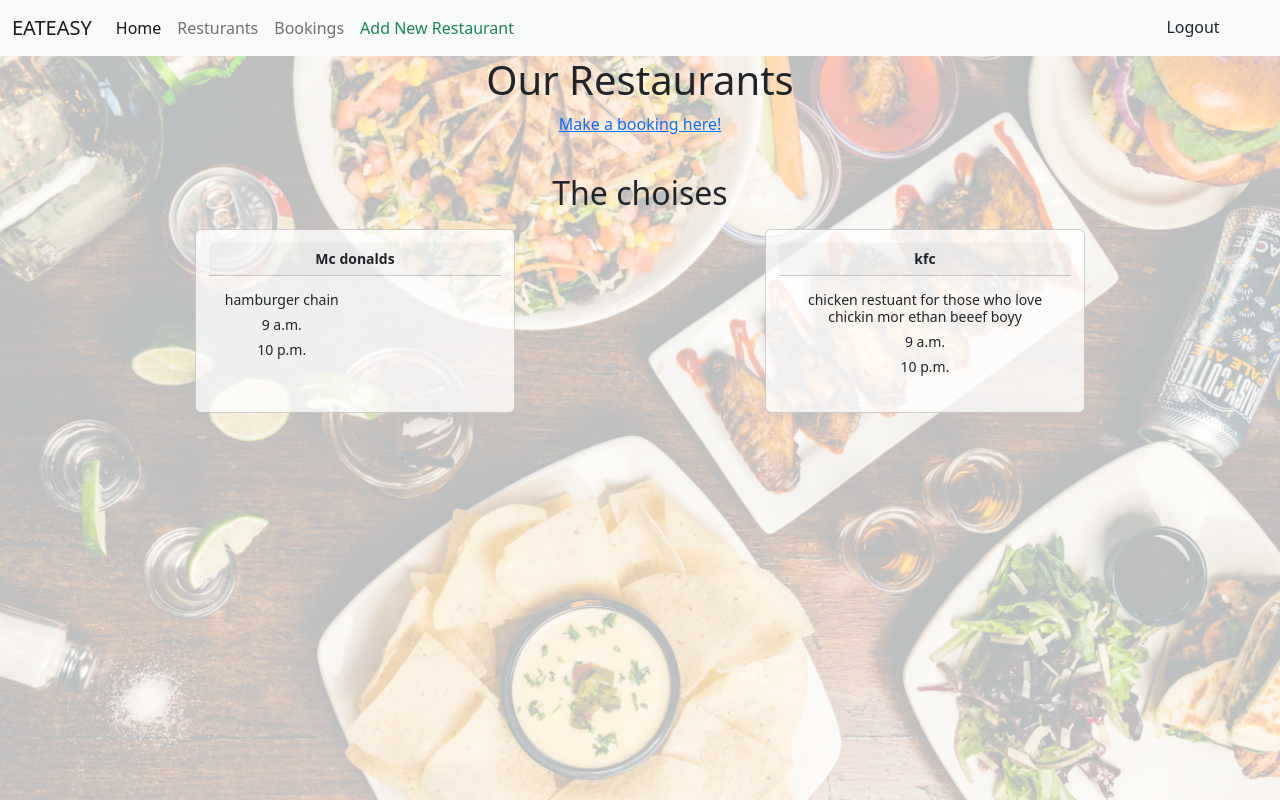
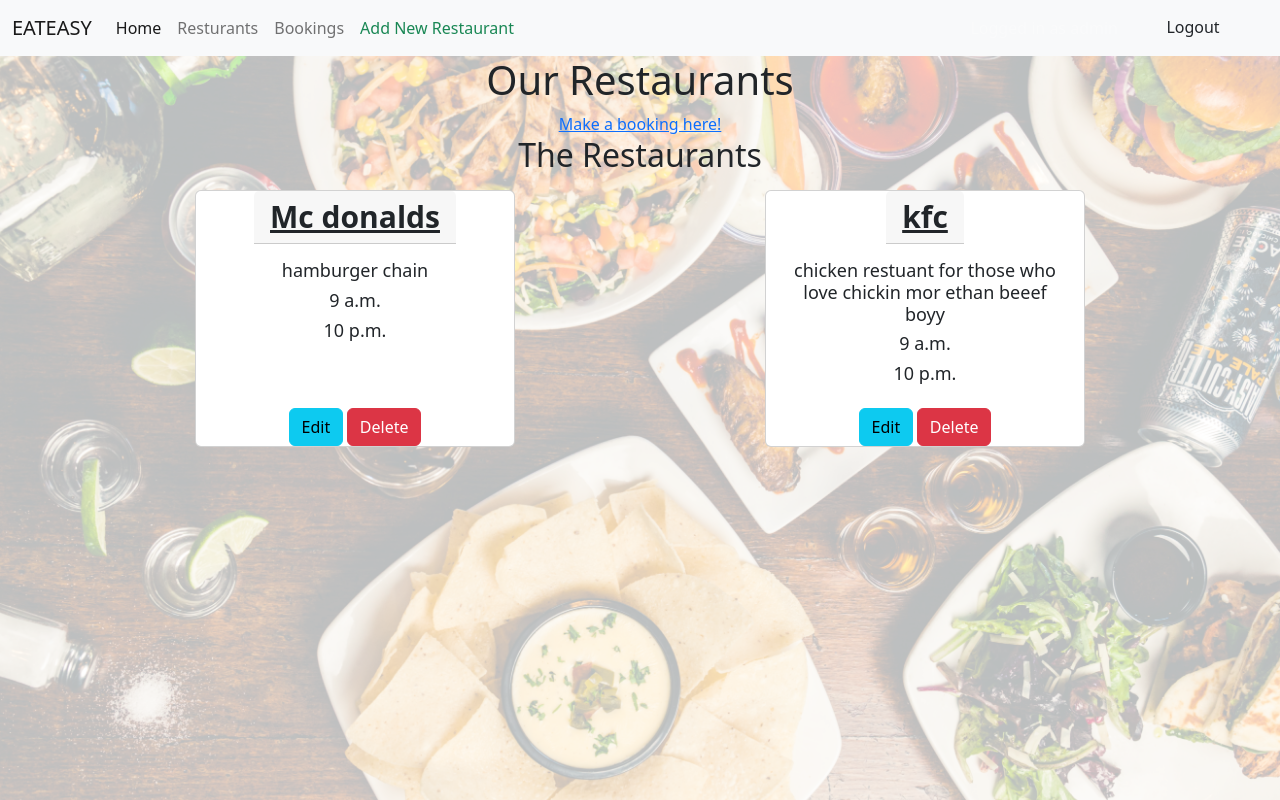
Before and after one commit to t-hullis/Restaurant-Booking-System, a Django app: page /restaurants in a window 1280 px wide. Run offline with Django 3.2, Linux system fonts and the light colour scheme; a user stored in the database is signed in; data comes from the database, SQL or seed files in the repository; both versions use the stored data as it was after the commit.

Commit message:
add styling to booking and restaurant and add edit fuction for restaurants for the admin

```diff
--- a/bookingsys/urls.py
+++ b/bookingsys/urls.py
@@ -8,6 +8,7 @@ urlpatterns = [
     path('restaurants', views.restaurants, name='restaurants'),
     path('make-booking', views.make_booking, name='make_booking'),
     path('edit-booking/<str:pk>/', views.edit_booking, name='edit_booking'),
+    path('edit-restaurant/<str:pk>/', views.edit_restaurant, name='edit_restaurant'),
     path('bookings', views.bookings, name='bookings'),
     path('add-restaurant', views.add_restaurant, name='add_restaurant')
 ]
--- a/bookingsys/views.py
+++ b/bookingsys/views.py
@@ -22,7 +22,6 @@ def bookings(request):
         booking.delete()
 
     return render(request, 'bookingsys/bookings.html', {"bookings": bookings})
-
 
 @login_required(login_url="login")
 def make_booking(request):
@@ -69,7 +68,25 @@ def edit_booking(request, pk):
                 booking.save()
                 return redirect('/bookings')
         context = {'form': form}
-        return render(request, 'bookingsys/make_booking.html', {"form": form})
+        return render(request, 'bookingsys/edit_booking.html', {"form": form})
+    else:
+        return render(request, 'bookingsys/404.html')
+
+
+def edit_restaurant(request, pk):
+    restaurant = Restaurant.objects.get(id=pk)
+    form = RestaurantForm(instance=restaurant)
+
+    if request.user.is_superuser:
+        if request.method == 'POST':
+            form = RestaurantForm(request.POST, instance=restaurant)
+            if form.is_valid():
+                restaurant = form.save(commit=False)
+                restaurant.user = request.user
+                restaurant.save()
+                return redirect('/bookings')
+        context = {'form': form}
+        return render(request, 'bookingsys/edit_restaurant.html', {"form": form})
     else:
         return render(request, 'bookingsys/404.html')
 
--- a/static/css/styles.css
+++ b/static/css/styles.css
@@ -35,13 +35,13 @@
   } */
 
 .card-header {
-    font-size: var(--font-size);
+    font-size: 30px;
 }
 .card-body {
-    font-size: var(--font-size);
+    font-size: 16px;
 }
 .card-title {
-    font-size: var(--font-size);
+    font-size: 18px;
 }
 /* Media query for screens smaller than 768px */
 @media (max-width: 767px) {
--- a/templates/bookingsys/bookings.html
+++ b/templates/bookingsys/bookings.html
@@ -11,7 +11,7 @@
     <div class="row justify-content-between justify-content-around">
       {% for booking in bookings %}
       <div class="card cards d-flex justify-content-center mt-2 text-center" id="card" >
-        <h2 class="card-header"><strong>{{ booking.restaurant.name }}</strong></h2>
+        <h2 class="card-header"><strong><u>{{ booking.restaurant.name }}</u></strong></h2>
         <div class="card-body d-flex flex-row justify-content-between">
           <div class="text-center">
             <h4 class="card-title"> {{ booking.date}}</h4>
--- a/templates/bookingsys/restaurants.html
+++ b/templates/bookingsys/restaurants.html
@@ -5,20 +5,27 @@
 <h1 class="text-center">Our Restaurants</h1>
 <a href="/make-booking">Make a booking here!</a>
 </div>
-<div class="container text-center" style="height: 70vh; margin-top: 3vw;">
-  <h2>The choises</h2>
-    <div class="row justify-content-between justify-content-around text-center">
+<div class="container text-center" style="height: 70vh; ">
+  <h2>The Restaurants</h2>
+    <div class="row justify-content-between justify-content-around">
       {% for restaurant in restaurants %}
-      <div class="card mt-2 " style="width: 25vw; background-color: rgba(255, 255, 255, 0.75) ;overflow: hidden; padding: 1vw;">
-        <h2 class="card-header"><strong>{{ restaurant.name }}</strong></h2>
+      <div  class="card cards d-flex justify-content-center mt-2 text-center" id="card">
+        <h2 class="card-header"><strong><u>{{ restaurant.name }}</u></strong></h2>
         <div class="card-body d-flex flex-row justify-content-between">
           <div>
-            <h4 class="card-title"> {{ restaurant.description}}</h4>
-            <h4 class="card-title"> {{restaurant.opening_time }}</h4>
-            <h5 class="card-title"> {{restaurant.closing_time }}</h5>
+            <h4 class="card-title"> {{restaurant.description}}</h4>
+            <h4 class="card-title"> {{restaurant.opening_time}}</h4>
+            <h5 class="card-title"> {{restaurant.closing_time}}</h5>
 
           </div>
         </div>
+        {% if user.is_superuser %}
+          <form method="POST">
+            {% csrf_token %}
+            <a class="btn btn-info" href="{% url 'edit_restaurant' restaurant.id %}">Edit</a>
+            <button type="submit" class="btn btn-danger" name="restaurant-id" value="{{restaurant.id}}">Delete</button>
+          </form>
+        {% endif %}
       </div>
 
       {% endfor %}
```
Also changed, not shown: templates/bookingsys/edit_restaurant.html (added, +7 -0 lines), db.sqlite3.
